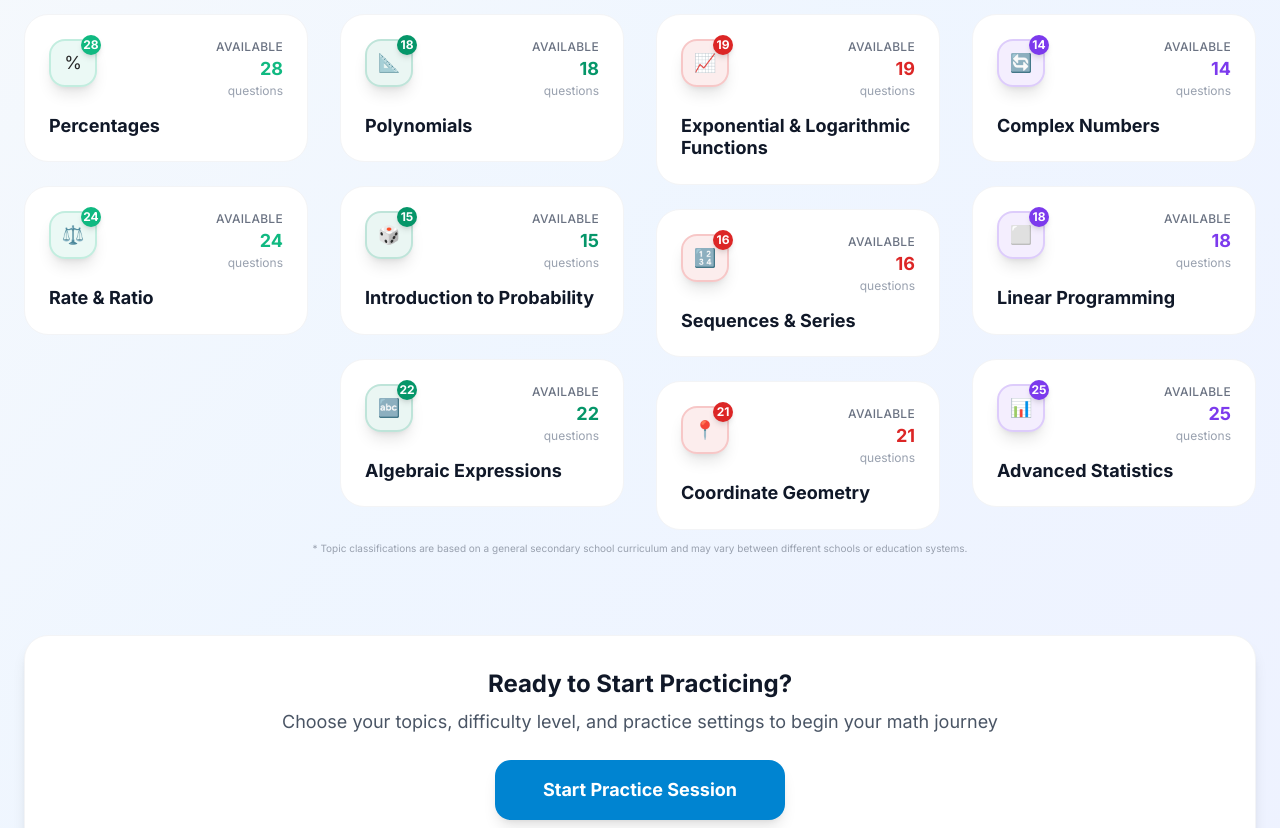
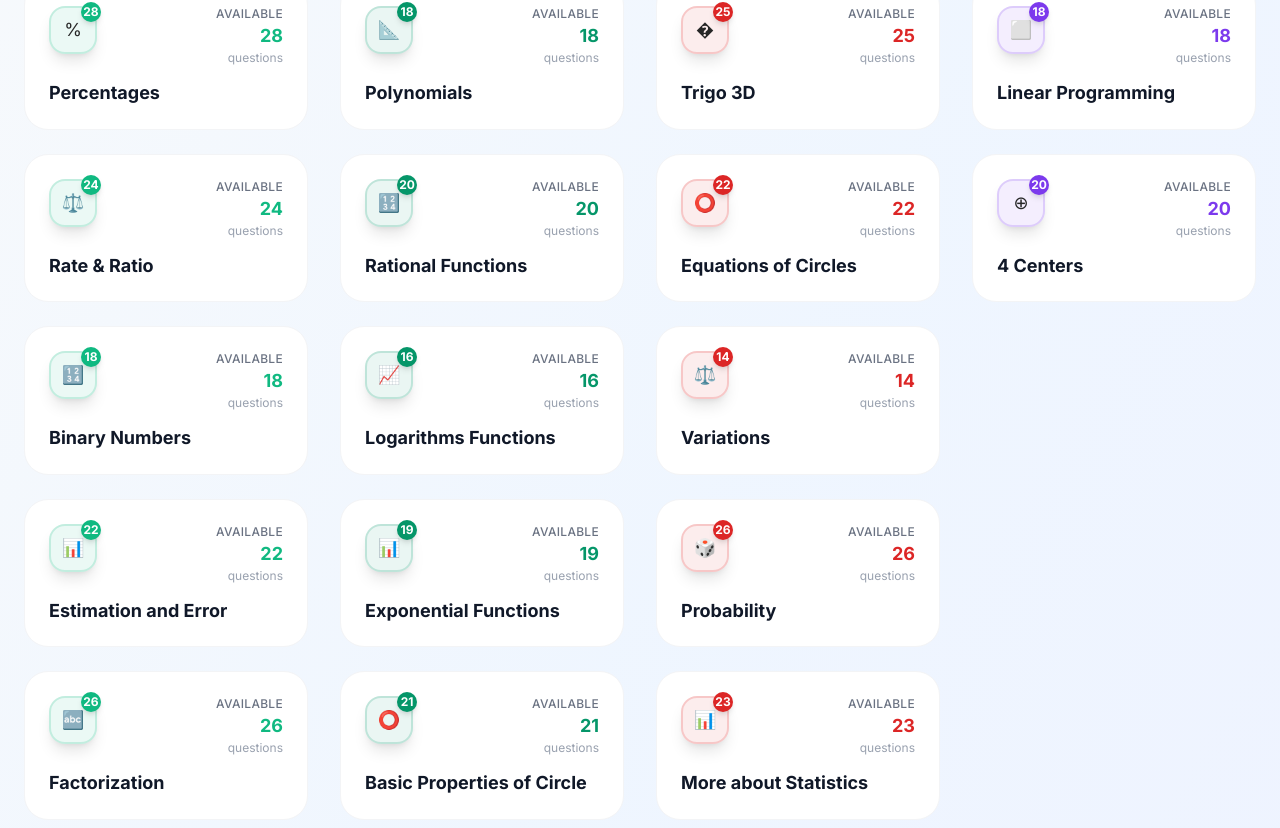
Before and after one commit to Art3misHawk/dsemath.ai, a Next.js app: page /question-bank in a window 1280 px wide. Shown: the part 552-1380 px from the top of the page. Built offline with nearby package versions, Linux system fonts and the light colour scheme.

Commit message:
feat: expand question bank with new topics and update existing entries

```diff
--- a/src/app/(product)/question-bank/page.tsx
+++ b/src/app/(product)/question-bank/page.tsx
@@ -41,6 +41,42 @@ function QuestionBankPage({ onStartPractice }: { onStartPractice: () => void })
           name: 'Rate & Ratio',
           questions: 24,
           icon: '⚖️'
+        },
+        {
+          id: 'jf-binary-numbers',
+          name: 'Binary Numbers',
+          questions: 18,
+          icon: '🔢'
+        },
+        {
+          id: 'jf-estimation-error',
+          name: 'Estimation and Error',
+          questions: 22,
+          icon: '📊'
+        },
+        {
+          id: 'jf-factorization',
+          name: 'Factorization',
+          questions: 26,
+          icon: '🔤'
+        },
+        {
+          id: 'jf-simultaneous-equations',
+          name: 'Simultaneous Equations',
+          questions: 30,
+          icon: '🔗'
+        },
+        {
+          id: 'jf-polygons',
+          name: 'Polygons',
+          questions: 25,
+          icon: '🔷'
+        },
+        {
+          id: 'jf-basic-triangles',
+          name: 'Basic Triangles and its Properties',
+          questions: 27,
+          icon: '🔺'
         }
       ]
     },
@@ -60,15 +96,45 @@ function QuestionBankPage({ onStartPractice }: { onStartPractice: () => void })
           icon: '📐'
         },
         {
-          id: 'f4-probability',
-          name: 'Introduction to Probability',
-          questions: 15,
-          icon: '🎲'
+          id: 'f4-rational-functions',
+          name: 'Rational Functions',
+          questions: 20,
+          icon: '🔢'
         },
         {
-          id: 'f4-algebra',
-          name: 'Algebraic Expressions',
-          questions: 22,
+          id: 'f4-logarithms',
+          name: 'Logarithms Functions',
+          questions: 16,
+          icon: '📈'
+        },
+        {
+          id: 'f4-exponential',
+          name: 'Exponential Functions',
+          questions: 19,
+          icon: '📊'
+        },
+        {
+          id: 'f4-circle-properties',
+          name: 'Basic Properties of Circle',
+          questions: 21,
+          icon: '⭕'
+        },
+        {
+          id: 'f4-trigonometry-more',
+          name: 'More about Trigonometry',
+          questions: 17,
+          icon: '📐'
+        },
+        {
+          id: 'f4-straight-lines',
+          name: 'Equations of Straight Lines',
+          questions: 23,
+          icon: '📏'
+        },
+        {
+          id: 'f4-functions',
+          name: 'Functions',
+          questions: 25,
           icon: '🔤'
         }
       ]
@@ -77,29 +143,52 @@ function QuestionBankPage({ onStartPractice }: { onStartPractice: () => void })
       color: '#DC2626',
       topics: [
         {
-          id: 'f5-trigonometry',
-          name: 'Trigonometry',
+          id: 'f5-trigo-2d',
+          name: 'Trigo 2D',
           questions: 28,
           icon: '📐'
         },
         {
-          id: 'f5-exponential',
-          name: 'Exponential & Logarithmic Functions',
-          questions: 19,
-          icon: '📈'
+          id: 'f5-trigo-3d',
+          name: 'Trigo 3D',
+          questions: 25,
+          icon: '�'
         },
         {
-          id: 'f5-sequences',
-          name: 'Sequences & Series',
-          questions: 16,
-          difficulty: 'Intermediate',
-          icon: '🔢'
+          id: 'f5-equations-circles',
+          name: 'Equations of Circles',
+          questions: 22,
+          icon: '⭕'
         },
         {
-          id: 'f5-coordinate',
-          name: 'Coordinate Geometry',
-          questions: 21,
-          icon: '📍'
+          id: 'f5-variations',
+          name: 'Variations',
+          questions: 14,
+          icon: '⚖️'
+        },
+        {
+          id: 'f5-probability',
+          name: 'Probability',
+          questions: 26,
+          icon: '🎲'
+        },
+        {
+          id: 'f5-more-statistics',
+          name: 'More about Statistics',
+          questions: 23,
+          icon: '📊'
+        },
+        {
+          id: 'f5-inequalities',
+          name: 'Inequalities',
+          questions: 19,
+          icon: '≠'
+        },
+        {
+          id: 'f5-more-equations',
+          name: 'More about Equations',
+          questions: 24,
+          icon: '🔧'
         }
       ]
     },
@@ -113,22 +202,16 @@ function QuestionBankPage({ onStartPractice }: { onStartPractice: () => void })
           icon: '∫'
         },
         {
-          id: 'f6-complex',
-          name: 'Complex Numbers',
-          questions: 14,
-          icon: '🔄'
-        },
-        {
           id: 'f6-linearprogramming',
           name: 'Linear Programming',
           questions: 18,
           icon: '⬜'
         },
         {
-          id: 'f6-statistics',
-          name: 'Advanced Statistics',
-          questions: 25,
-          icon: '📊'
+          id: 'f6-4-centers',
+          name: '4 Centers',
+          questions: 20,
+          icon: '⊕'
         }
       ]
     }
@@ -142,9 +225,7 @@ function QuestionBankPage({ onStartPractice }: { onStartPractice: () => void })
           <h1 className="text-5xl font-bold text-gray-900 mb-4">
             Question Bank
           </h1>
-          <p className="text-xl text-gray-600 max-w-2xl mx-auto leading-relaxed">
-            Explore our comprehensive collection of topics from Junior Form to Form 6.
-          </p>
+          <p className="text-xl text-gray-600 max-w-2xl mx-auto leading-relaxed whitespace-nowrap">Explore our comprehensive collection of topics from Junior Form to Form 6.</p>
         </div>
 
         {/* Topics by Form - 4 Column Layout */}
@@ -267,18 +348,32 @@ function PracticeSessionPage({ onBack }: { onBack: () => void }) {
     { id: 'jf-areas-volumes', name: 'Areas and Volumes', form: 'F1-3', questions: 32, icon: '📐', color: '#10B981' },
     { id: 'jf-percentages', name: 'Percentages', form: 'F1-3', questions: 28, icon: '%', color: '#10B981' },
     { id: 'jf-rate-ratio', name: 'Rate & Ratio', form: 'F1-3', questions: 24, icon: '⚖️', color: '#10B981' },
+    { id: 'jf-binary-numbers', name: 'Binary Numbers', form: 'F1-3', questions: 18, icon: '🔢', color: '#10B981' },
+    { id: 'jf-estimation-error', name: 'Estimation and Error', form: 'F1-3', questions: 22, icon: '📊', color: '#10B981' },
+    { id: 'jf-factorization', name: 'Factorization', form: 'F1-3', questions: 26, icon: '🔤', color: '#10B981' },
+    { id: 'jf-simultaneous-equations', name: 'Simultaneous Equations', form: 'F1-3', questions: 30, icon: '🔗', color: '#10B981' },
+    { id: 'jf-polygons', name: 'Polygons', form: 'F1-3', questions: 25, icon: '🔷', color: '#10B981' },
+    { id: 'jf-basic-triangles', name: 'Basic Triangles and its Properties', form: 'F1-3', questions: 27, icon: '🔺', color: '#10B981' },
     { id: 'f4-quadratic', name: 'Quadratic Functions', form: 'Form 4', questions: 24, icon: '📊', color: '#059669' },
     { id: 'f4-geometry', name: 'Basic Geometry', form: 'Form 4', questions: 18, icon: '📐', color: '#059669' },
-    { id: 'f4-probability', name: 'Introduction to Probability', form: 'Form 4', questions: 15, icon: '🎲', color: '#059669' },
-    { id: 'f4-algebra', name: 'Algebraic Expressions', form: 'Form 4', questions: 22, icon: '🔤', color: '#059669' },
-    { id: 'f5-trigonometry', name: 'Trigonometry', form: 'Form 5', questions: 28, icon: '📐', color: '#DC2626' },
-    { id: 'f5-exponential', name: 'Exponential & Logarithmic Functions', form: 'Form 5', questions: 19, icon: '📈', color: '#DC2626' },
-    { id: 'f5-sequences', name: 'Sequences & Series', form: 'Form 5', questions: 16, icon: '🔢', color: '#DC2626' },
-    { id: 'f5-coordinate', name: 'Coordinate Geometry', form: 'Form 5', questions: 21, icon: '📍', color: '#DC2626' },
+    { id: 'f4-rational-functions', name: 'Rational Functions', form: 'Form 4', questions: 20, icon: '🔢', color: '#059669' },
+    { id: 'f4-logarithms', name: 'Logarithms Functions', form: 'Form 4', questions: 16, icon: '📈', color: '#059669' },
+    { id: 'f4-exponential', name: 'Exponential Functions', form: 'Form 4', questions: 19, icon: '📊', color: '#059669' },
+    { id: 'f4-circle-properties', name: 'Basic Properties of Circle', form: 'Form 4', questions: 21, icon: '⭕', color: '#059669' },
+    { id: 'f4-trigonometry-more', name: 'More about Trigonometry', form: 'Form 4', questions: 17, icon: '📐', color: '#059669' },
+    { id: 'f4-straight-lines', name: 'Equations of Straight Lines', form: 'Form 4', questions: 23, icon: '📏', color: '#059669' },
+    { id: 'f4-functions', name: 'Functions', form: 'Form 4', questions: 25, icon: '🔤', color: '#059669' },
+    { id: 'f5-trigo-2d', name: 'Trigo 2D', form: 'Form 5', questions: 28, icon: '📐', color: '#DC2626' },
+    { id: 'f5-trigo-3d', name: 'Trigo 3D', form: 'Form 5', questions: 25, icon: '�', color: '#DC2626' },
+    { id: 'f5-equations-circles', name: 'Equations of Circles', form: 'Form 5', questions: 22, icon: '⭕', color: '#DC2626' },
+    { id: 'f5-variations', name: 'Variations', form: 'Form 5', questions: 14, icon: '⚖️', color: '#DC2626' },
+    { id: 'f5-probability', name: 'Probability', form: 'Form 5', questions: 26, icon: '🎲', color: '#DC2626' },
+    { id: 'f5-more-statistics', name: 'More about Statistics', form: 'Form 5', questions: 23, icon: '📊', color: '#DC2626' },
+    { id: 'f5-inequality', name: 'Inequality', form: 'Form 5', questions: 19, icon: '≠', color: '#DC2626' },
+    { id: 'f5-more-equations', name: 'More about Equations', form: 'Form 5', questions: 24, icon: '🔧', color: '#DC2626' },
     { id: 'f6-calculus', name: 'Introduction to Calculus', form: 'Form 6', questions: 32, icon: '∫', color: '#7C3AED' },
-    { id: 'f6-complex', name: 'Complex Numbers', form: 'Form 6', questions: 14, icon: '🔄', color: '#7C3AED' },
     { id: 'f6-matrices', name: 'Matrices & Determinants', form: 'Form 6', questions: 18, icon: '⬜', color: '#7C3AED' },
-    { id: 'f6-statistics', name: 'Advanced Statistics', form: 'Form 6', questions: 25, icon: '📊', color: '#7C3AED' }
+    { id: 'f6-4-centers', name: '4 Centers', form: 'Form 6', questions: 20, icon: '⊕', color: '#7C3AED' }
   ];
 
   const questionCountOptions = [10, 20, 30, 45];
```
